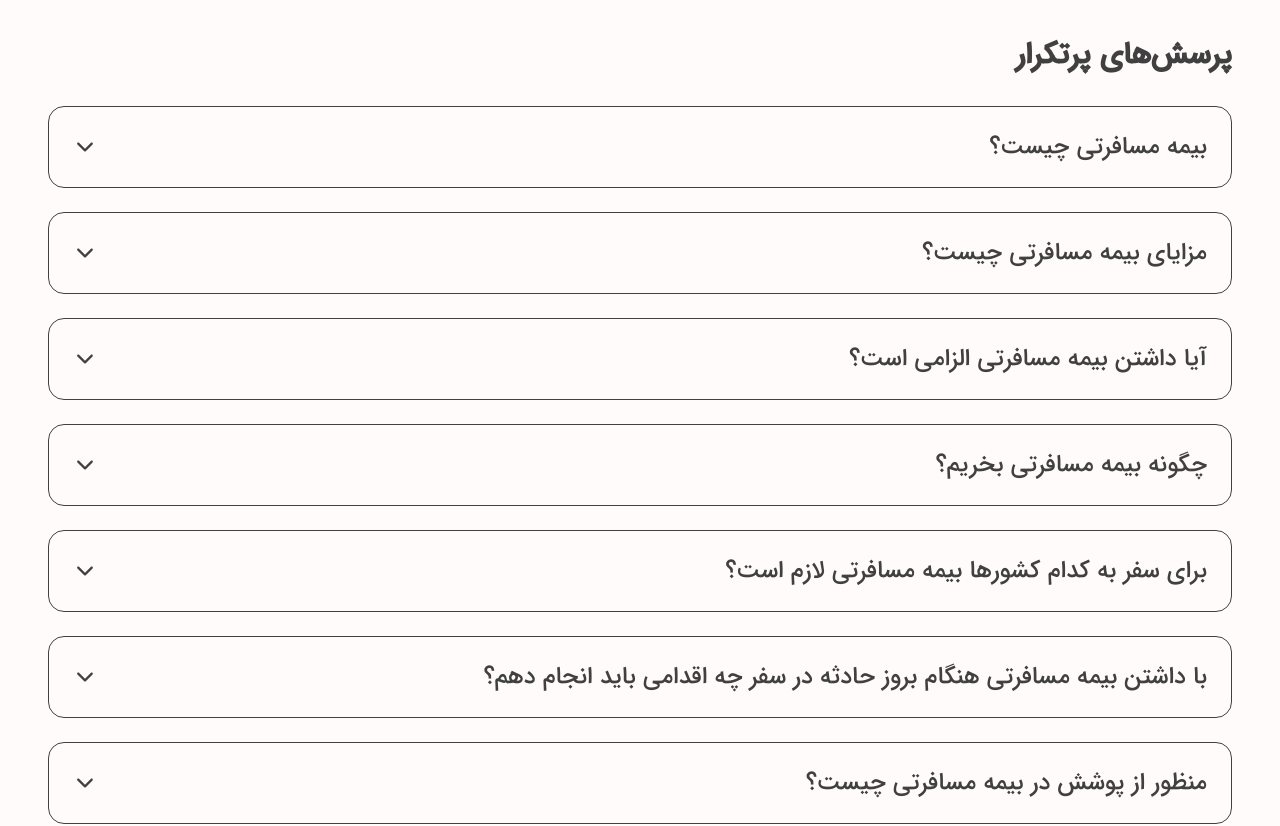
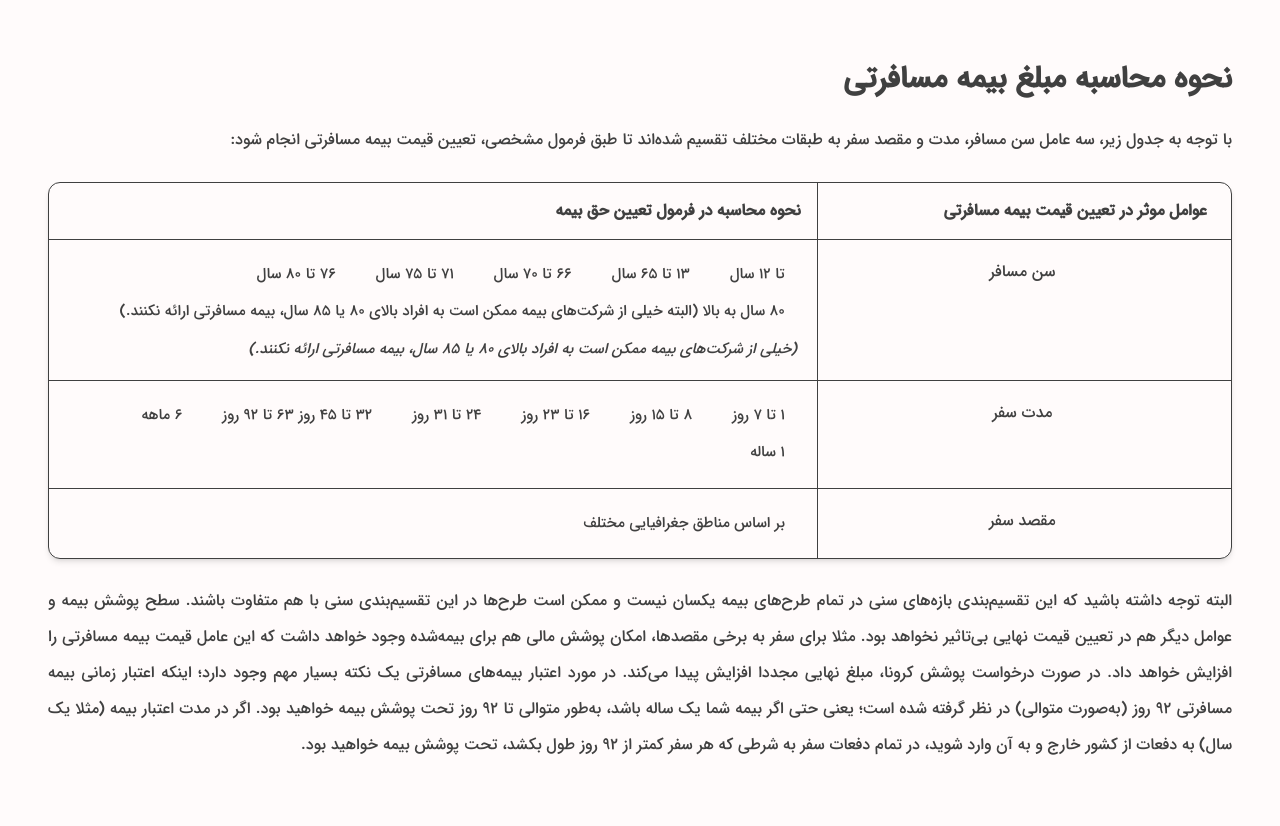
Before and after one commit to M-sahand-dev/Travel-Agency, a React (Vite) app: page /travel-insurance in a window 1280 px wide. Shown: the part 3040-3866 px from the top of the page. Built offline with nearby package versions, Linux system fonts and the light colour scheme.

Commit message:
`feat: updated menu links, added travel insurance calculation method table, and itinerary route`

```diff
--- a/src/components/header/Menu.tsx
+++ b/src/components/header/Menu.tsx
@@ -18,7 +18,7 @@ export const Menu = (): JSX.Element => {
         <IoIosArrowDown className="inline-block" />
       </Link>
       <Link to="/travel-insurance">بیمه مسافرتی</Link>
-      <Link to="/">سفرنامه</Link>
+      <Link to="/itinerary">سفرنامه</Link>
       <Link to="/" className="text-2xl">
         <RiSearch2Line />
       </Link>
--- a/src/components/index.ts
+++ b/src/components/index.ts
@@ -9,3 +9,4 @@ export * from "./callUs";
 export * from "./hotel";
 export * from "./tourPlace";
 export * from "./travel-insurance";
+export * from "./itinerary";
--- /dev/null
+++ b/src/components/itinerary/Itinerary.tsx
@@ -0,0 +1,16 @@
+import { type JSX } from "react";
+import { Header, Footer, HeaderBoxTitle } from "../index";
+
+export const Itinerary = (): JSX.Element => {
+  return (
+    <div>
+      <Header />
+      <div className="container px-12 py-16">
+        <div className=" my-32 p-8 bg-dark-glass-contrast-2">
+          <HeaderBoxTitle>سفرنامه</HeaderBoxTitle>
+        </div>
+      </div>
+      <Footer />
+    </div>
+  );
+};
--- /dev/null
+++ b/src/components/itinerary/index.ts
@@ -0,0 +1 @@
+export * from "./Itinerary";
--- a/src/components/travel-insurance/Description.tsx
+++ b/src/components/travel-insurance/Description.tsx
@@ -153,6 +153,80 @@ export const Description = (): JSX.Element => {
           ))}
         </div>
       </div>
+      <div className="py-14 flex flex-col gap-6">
+        <h2 className="font-black text-3xl ">
+          {travelInsuranceData.calculationMethod.title}
+        </h2>
+        <p className=" leading-9 text-base text-justify">
+          {travelInsuranceData.calculationMethod.description}
+        </p>
+        <div className="overflow-hidden rounded-xl shadow-[var(--shadow-md)] border border-[var(--grays-300)]">
+          <table className="w-full border-collapse ">
+            <thead>
+              <tr className="bg-[var(--secondary-100)]">
+                {travelInsuranceData.calculationMethod.table.headers.map(
+                  (header, index) => (
+                    <th
+                      key={header}
+                      className={`
+              p-4 text-right font-semibold text-[var(--secondary-500)]
+              border-b border-[var(--secondary-300)]
+              ${
+                index === 0
+                  ? "rounded-tr-xl border-l border-[var(--grays-300)] pr-6"
+                  : "rounded-tl-xl border-r border-[var(--grays-300)] pl-6"
+              }
+            `}>
+                      {header}
+                    </th>
+                  )
+                )}
+              </tr>
+            </thead>
+            <tbody>
+              {travelInsuranceData.calculationMethod.table.rows.map(
+                (row, rowIndex) => (
+                  <tr
+                    key={rowIndex}
+                    className={`
+            border-b border-[var(--grays-300)] last:border-b-0
+            ${rowIndex % 2 === 0 ? "" : "bg-[var(--gray-100)]"}
+            hover:bg-[var(--secondary-100)]
+            transition-colors duration-150
+          `}>
+                    <td className="p-5 font-medium text-[var(--grays-700)] place-items-center align-top w-[35%] border-l border-[var(--grays-300)] pr-6">
+                      <span className="flex items-center justify-center gap-2 w-full h-full">
+                        {/* <span className="w-2 h-2 rounded-full bg-[var(--secondary-400)]"></span> */}
+                        {row.factor}
+                      </span>
+                    </td>
+                    <td className="p-5 text-[var(--grays-600)] align-top border-r border-[var(--grays-300)] pl-6">
+                      <div className="flex flex-wrap gap-x-4 gap-y-2">
+                        {row.calculation.split("•").map((item, i) => (
+                          <span
+                            key={i}
+                            className="inline-flex items-center py-1 px-3 rounded-lg bg-[var(--gray-100)] text-[var(--grays-600)] text-sm">
+                            {item.trim()}
+                          </span>
+                        ))}
+                      </div>
+                      {row.factor === "سن مسافر" && (
+                        <p className="mt-3 text-[var(--grays-400)] text-sm italic">
+                          (خیلی از شرکت‌های بیمه ممکن است به افراد بالای ۸۰ یا
+                          ۸۵ سال، بیمه مسافرتی ارائه نکنند.)
+                        </p>
+                      )}
+                    </td>
+                  </tr>
+                )
+              )}
+            </tbody>
+          </table>
+        </div>
+        <p className=" leading-9 text-base text-justify">
+          {travelInsuranceData.calculationMethod.note}
+        </p>
+      </div>
       <div className="">
         <h2 className="font-black text-3xl py-8">
           {travelInsuranceData.faqs.title}
--- a/src/main.tsx
+++ b/src/main.tsx
@@ -17,6 +17,7 @@ import {
   CallUs,
   HotelTour,
   TravelInsurance,
+  Itinerary,
 } from "./components";
 import { InternalTour } from "./components/tourPlace/InternalTour.tsx";
 import { ExternalTour } from "./components/tourPlace/ExternalTour.tsx";
@@ -32,6 +33,7 @@ createRoot(document.getElementById("root")!).render(
           <Route path="/internal-tour" element={<InternalTour />} />
           <Route path="/external-tour" element={<ExternalTour />} />
           <Route path="/travel-insurance" element={<TravelInsurance />} />
+          <Route path="/itinerary" element={<Itinerary />} />
           <Route path="/Login" element={<Login />} />
           <Route path="/signUp" element={<SignUp />} />
           <Route path="/aboutUs" element={<AboutUs />} />
```
